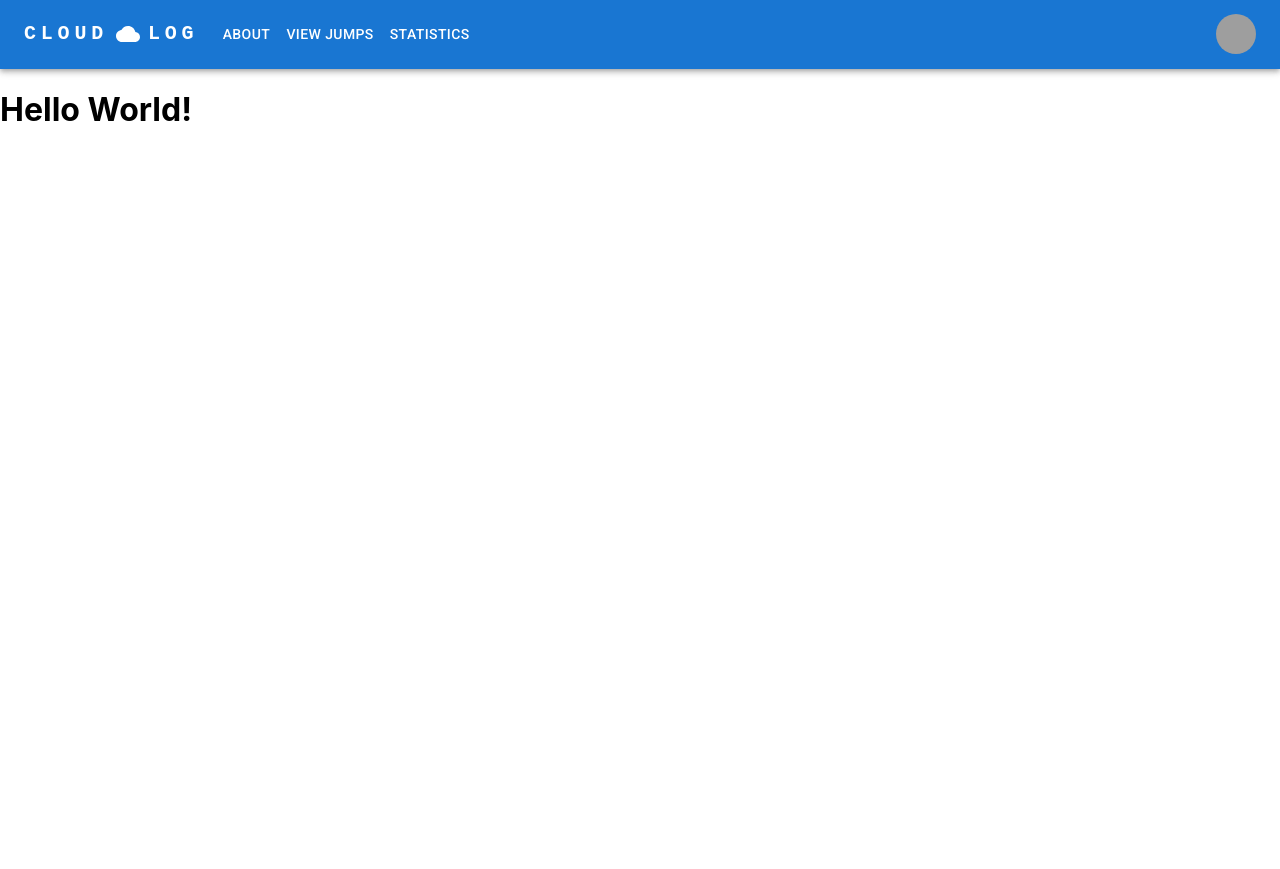
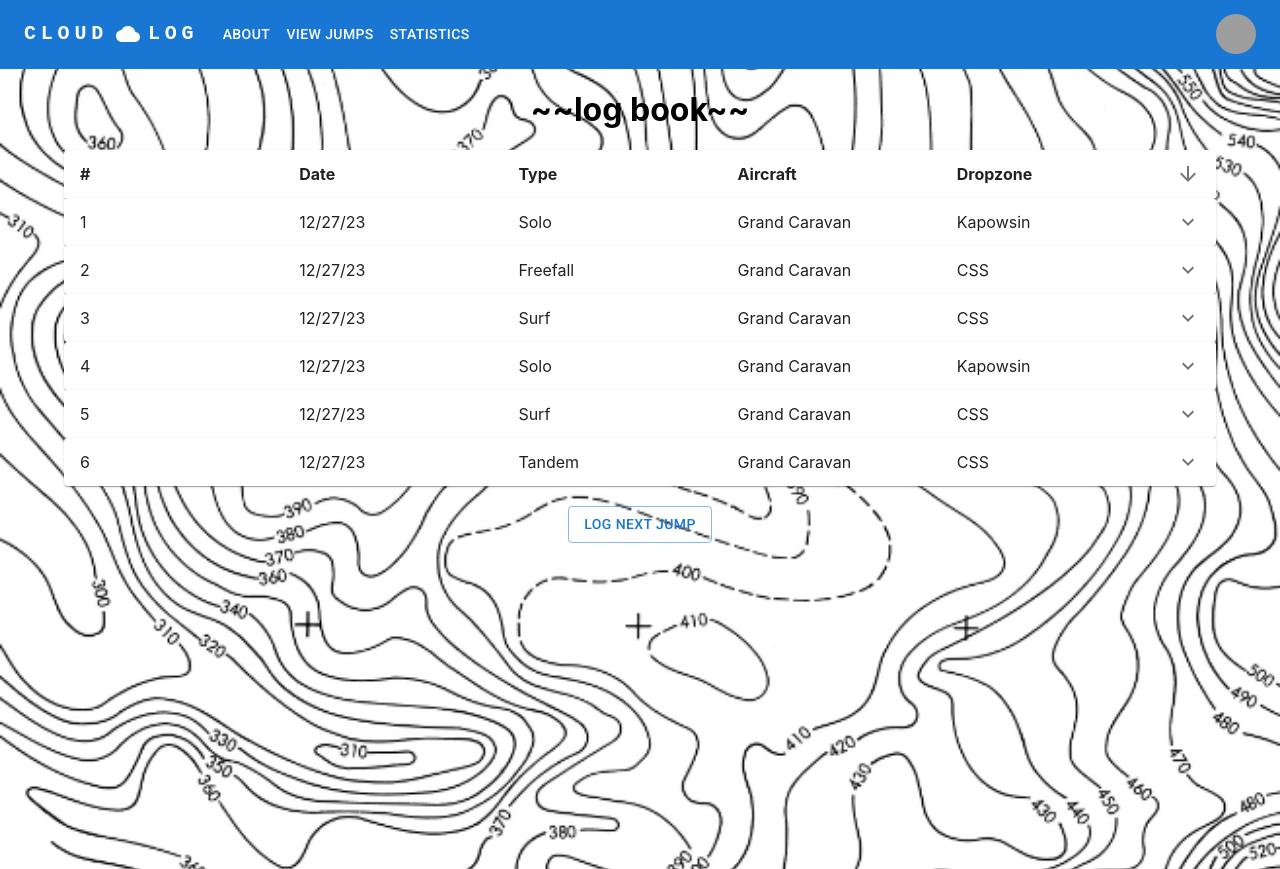
Before and after one commit to khurd21/CloudLog-UI, a React (Create React App) app: page / in a window 1280 px wide. Before the commit the page ends 800 px from the top, so only its background shows below. Built offline with nearby package versions, Linux system fonts and the light colour scheme; grey boxes are pictures that could not be loaded.

Commit message:
first draft of log book UI

```diff
--- a/src/App.js
+++ b/src/App.js
@@ -1,11 +1,194 @@
+import { useEffect, useState } from "react";
+import jumps from "./jumps.json";
+// material imports:
+import Typography from "@mui/material/Typography";
+import Accordion from "@mui/material/Accordion";
+import AccordionActions from "@mui/material/AccordionActions";
+import AccordionSummary from "@mui/material/AccordionSummary";
+import AccordionDetails from "@mui/material/AccordionDetails";
+import ArrowDownwardIcon from "@mui/icons-material/ArrowDownward";
+import ExpandMoreIcon from "@mui/icons-material/ExpandMore";
+import Button from "@mui/material/Button";
 
+function formatDateString(inputString) {
+  // Create a new Date object from the input string
+  const date = new Date(inputString);
 
-function App() {
+  // Extract individual components of the date
+  const year = date.getFullYear().toString().slice(-2); // Get last two digits of the year
+  const month = (date.getMonth() + 1).toString().padStart(2, "0"); // Month is zero-based
+  const day = date.getDate().toString().padStart(2, "0");
+
+  // Format the date as "MM/DD/YY"
+  const formattedDate = `${month}/${day}/${year}`;
+
+  return formattedDate;
+}
+
+const JUMP_TYPES = ["Tandem", "Solo", "Wingsuit", "Surf", "Freefall"];
+const LOG_SUMMARY_KEYS = [
+  "jumpNumber",
+  "date",
+  "jumpType",
+  "aircraft",
+  "dropzone",
+];
+const LOG_SUMMARY_FIELDS = ["#", "Date", "Type", "Aircraft", "Dropzone"];
+
+function MyAccordianSummary({ rowInfo, additionStyle }) {
   return (
-    <h1>
-      Hello World!
-    </h1>
+    <div
+      style={{
+        display: "grid",
+        width: "100%",
+        gridTemplateColumns: `repeat(${rowInfo.length}, 1fr)`,
+      }}
+    >
+      {rowInfo.map((field, index) => (
+        <div key={index} style={additionStyle}>
+          {field}
+        </div>
+      ))}
+    </div>
   );
 }
 
-export default App;
+function MyAccordianDetails({ props }) {
+  return (
+    <div>
+      <div>
+        <Typography variant="h6">Description</Typography>
+        <Typography paragraph={true}>{props.description}</Typography>
+      </div>
+      <div>
+        <Typography variant="h6">Signed By</Typography>
+        <Typography paragraph={true}>{props.signedBy}</Typography>
+      </div>
+      <div>
+        <Typography variant="h6">Altitude</Typography>
+        <Typography paragraph={true}>{props.altitude}</Typography>
+      </div>
+      <div>
+        <Typography variant="h6">Pull Altitude</Typography>
+        <Typography paragraph={true}>{props.pullAltitude}</Typography>
+      </div>
+      <div>
+        <Typography variant="h6">Wind Speed</Typography>
+        <Typography paragraph={true}>{props.windSpeed}</Typography>
+      </div>
+      <div>
+        <Typography variant="h6">Parachute</Typography>
+        <Typography paragraph={true}>{props.parachute}</Typography>
+      </div>
+
+      <div>
+        <Typography variant="h6">USPA #</Typography>
+        <Typography paragraph={true}>{props.signedUSPANumber}</Typography>
+      </div>
+
+      <Button variant="contained">Edit</Button>
+    </div>
+  );
+}
+
+function JumpRow({ rowInfo }) {
+  const summaryFields = LOG_SUMMARY_KEYS.map(function (field) {
+    let rval = rowInfo[field];
+    switch (field) {
+      case "date":
+        rval = formatDateString(rval);
+        break;
+      case "jumpType":
+        rval = JUMP_TYPES[rval];
+        break;
+      default:
+        rval = rowInfo[field];
+        break;
+    }
+    return rval;
+  });
+
+  return (
+    <div>
+      <Accordion>
+        {/* can we inherit from AccordianSummary instead of padding a component prop to it? */}
+        <AccordionSummary
+          expandIcon={<ExpandMoreIcon />}
+          aria-controls="panel1-content"
+          id="panel1-header"
+        >
+          <MyAccordianSummary rowInfo={summaryFields} />
+        </AccordionSummary>
+        <AccordionDetails>
+          <MyAccordianDetails props={rowInfo} />
+        </AccordionDetails>
+      </Accordion>
+    </div>
+  );
+}
+
+export default function App() {
+  // const [] = useState(Array());
+  const [expandAll, setExpandAll] = useState(false);
+  // useEffect(() => {
+
+  // }, [jumps]);
+
+  // const handleExpandAll = () => setExpandAll(!expandAll);
+  function handleExpandAll() {
+    console.log("expand all pressed");
+    setExpandAll(!expandAll);
+  }
+
+  return (
+    <div
+      style={{
+        display: "flex",
+        flexDirection: "column",
+        justifyItems: "flex-end",
+        alignItems: "center",
+        // background settings
+        backgroundColor: "rgba(0, 0, 0, 0.5)",
+        backgroundImage: "url(/map_contour_lines.png)",
+        backgroundSize: "cover",
+        backgroundPosition: "center",
+        width: "100vw",
+        height: "100vh",
+        overflow: "hidden",
+      }}
+    >
+      <h1>~~log book~~</h1>
+      <div
+      style={{width: "90vw"}}
+      className="log_book">
+        <Accordion
+          onChange={handleExpandAll}
+          expanded={false} // this gives us control of the state of the component
+        >
+          <AccordionSummary
+            expandIcon={<ArrowDownwardIcon />}
+            aria-controls="panel1-content"
+            id="panel1-header"
+          >
+            <MyAccordianSummary
+              rowInfo={LOG_SUMMARY_FIELDS}
+              additionStyle={{ fontWeight: "bold" }}
+              handleExpandPressed={() => console.log("hello world")}
+            />
+          </AccordionSummary>
+        </Accordion>
+        {jumps &&
+          jumps.map((jump) => (
+            <JumpRow
+              expandAll={expandAll}
+              key={jump.jumpNumber}
+              rowInfo={jump}
+            />
+          ))}
+      </div>
+      <Button style={{ marginTop: "20px" }} variant="outlined">
+        Log Next Jump
+      </Button>
+    </div>
+  );
+}
--- a/src/index.js
+++ b/src/index.js
@@ -11,6 +11,10 @@ import reportWebVitals from './reportWebVitals';
 
 const root = ReactDOM.createRoot(document.getElementById('root'));
 root.render(
+  // StrictMode does:
+  // - Your components will re-render an extra time to find bugs caused by impure rendering.
+  // - Your components will re-run Effects an extra time to find bugs caused by missing Effect cleanup.
+  // - Your components will be checked for usage of deprecated APIs.
   <React.StrictMode>
     <ResponsiveAppBar />
     <App />
--- /dev/null
+++ b/src/jumps.json
@@ -0,0 +1,92 @@
+[
+  {
+    "jumpNumber": 1,
+    "date": "2023-12-27T06:11:15.224Z",
+    "jumpType": 1,
+    "aircraft": "Grand Caravan",
+    "altitude": 13000,
+    "pullAltitude": 3000,
+    "windSpeed": 13,
+    "parachute": "Fusion",
+    "parachuteSize": 135,
+    "dropzone": "Kapowsin",
+    "description": "Wingsuit jump with Bob.",
+    "signedBy": "Kyle Hurd",
+    "signedUSPANumber": "C-48149"
+  },
+  {
+    "jumpNumber": 2,
+    "date": "2023-12-27T06:11:15.224Z",
+    "jumpType": 4,
+    "aircraft": "Grand Caravan",
+    "altitude": 13500,
+    "pullAltitude": 3000,
+    "windSpeed": 12,
+    "parachute": "Triathlon",
+    "parachuteSize": 135,
+    "dropzone": "CSS",
+    "description": "Crew, 3 way",
+    "signedBy": "Kyle Hurd",
+    "signedUSPANumber": "C-48149"
+  },
+  {
+    "jumpNumber": 3,
+    "date": "2023-12-27T06:11:15.224Z",
+    "jumpType": 3,
+    "aircraft": "Grand Caravan",
+    "altitude": 5000,
+    "pullAltitude": 3000,
+    "windSpeed": 14,
+    "parachute": "Triathlon",
+    "parachuteSize": 135,
+    "dropzone": "CSS",
+    "description": "Hop & Pop",
+    "signedBy": "Kyle Hurd",
+    "signedUSPANumber": "C-48149"
+  },
+  {
+    "jumpNumber": 4,
+    "date": "2023-12-27T06:11:15.224Z",
+    "jumpType": 1,
+    "aircraft": "Grand Caravan",
+    "altitude": 13000,
+    "pullAltitude": 3000,
+    "windSpeed": 12,
+    "parachute": "Fusion",
+    "parachuteSize": 135,
+    "dropzone": "Kapowsin",
+    "description": "Wingsuit jump with Bob.",
+    "signedBy": "Kyle Hurd",
+    "signedUSPANumber": "C-48149"
+  },
+  {
+    "jumpNumber": 5,
+    "date": "2023-12-27T06:11:15.224Z",
+    "jumpType": 3,
+    "aircraft": "Grand Caravan",
+    "altitude": 13500,
+    "pullAltitude": 3000,
+    "windSpeed": 16,
+    "parachute": "Triathlon",
+    "parachuteSize": 135,
+    "dropzone": "CSS",
+    "description": "Crew, 3 way",
+    "signedBy": "Kyle Hurd",
+    "signedUSPANumber": "C-48149"
+  },
+  {
+    "jumpNumber": 6,
+    "date": "2023-12-27T06:11:15.224Z",
+    "jumpType": 0,
+    "aircraft": "Grand Caravan",
+    "altitude": 5000,
+    "pullAltitude": 3000,
+    "windSpeed": 12,
+    "parachute": "Triathlon",
+    "parachuteSize": 135,
+    "dropzone": "CSS",
+    "description": "Hop & Pop",
+    "signedBy": "Kyle Hurd",
+    "signedUSPANumber": "C-48149"
+  }
+]
```
Also changed, not shown: public/map_contour_lines.png (added), 1 other file (tests, documents, lock files or other folders).
